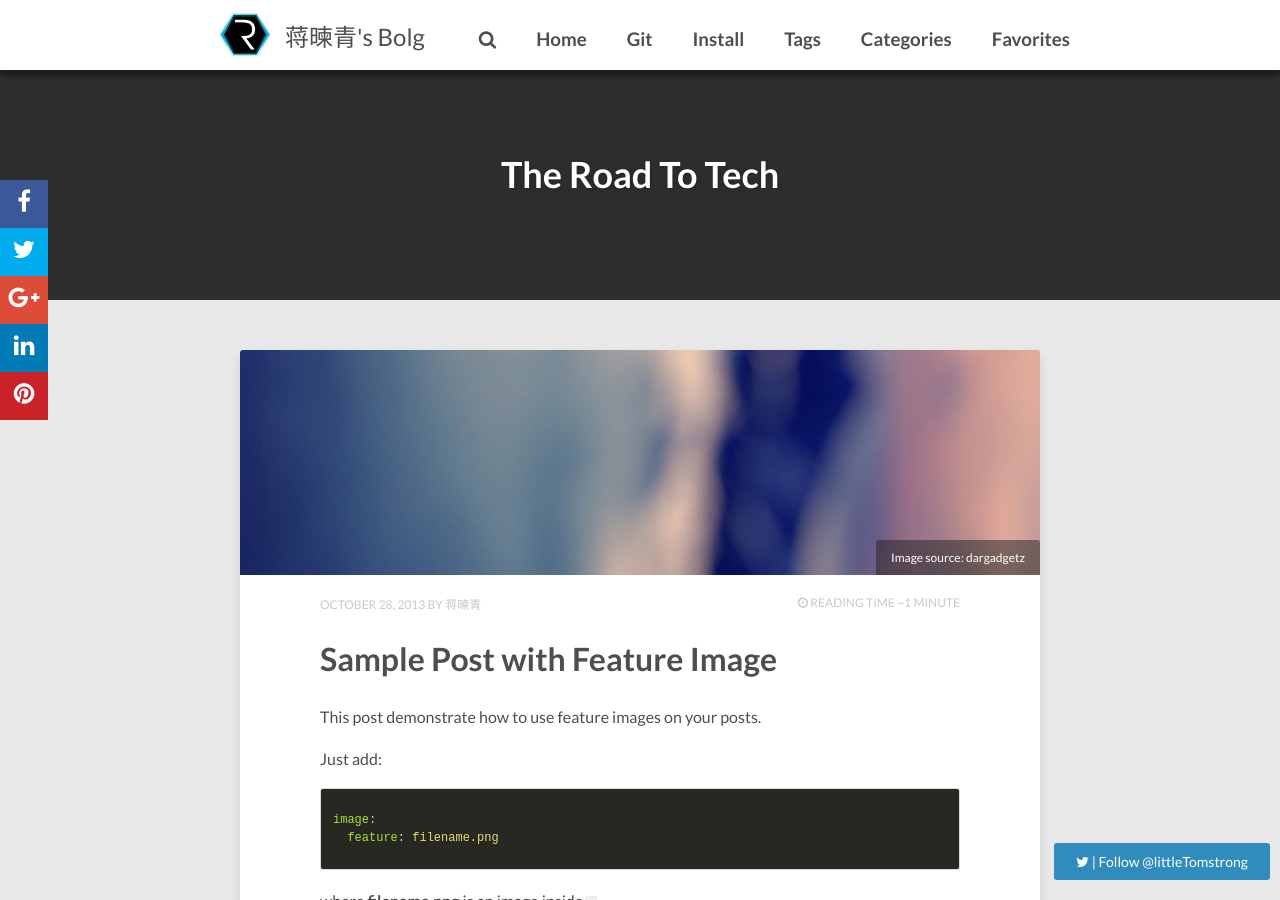
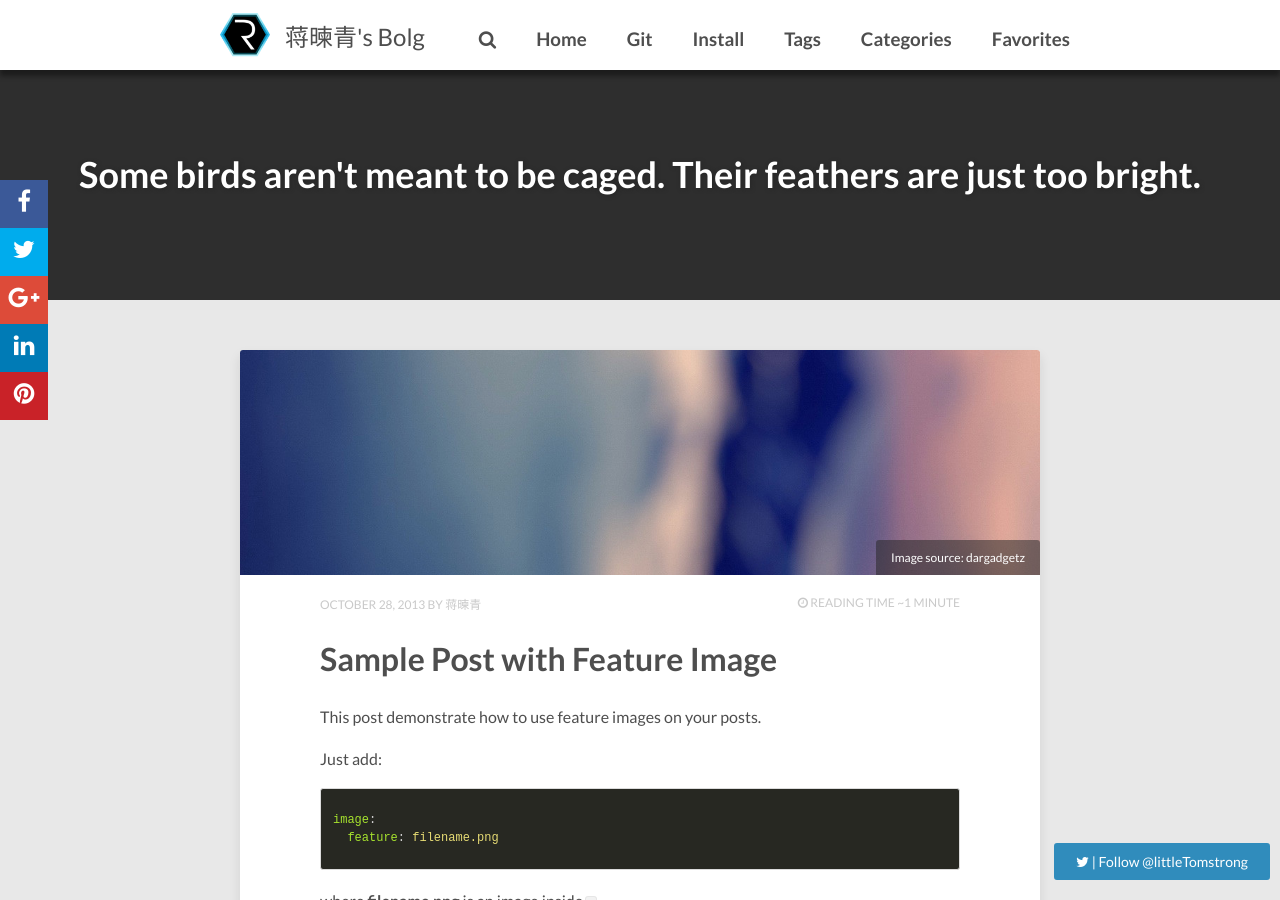
Before and after one commit to JianqingJiang/jianqingjiang.github.io, a Jekyll site: the page built from index.html, in a window 1280 px wide and 900 px high. Built offline with Jekyll 4.4.1, drawn with Linux system fonts in a browser that asks for light colours; nearby versions of some CDN libraries; the list of posts is cut into pages by our own code; comment, search, counter and statistics services are not loaded.

Commit message:
modified _config.yml

```diff
--- a/index.html
+++ b/index.html
@@ -1,6 +1,6 @@
 ---
 layout: post-index
-title: "The Road To Tech"
+title: "Some birds aren't meant to be caged. Their feathers are just too bright."
 description: "Describe this nonsense."
 tags: [Jekyll, theme, themes, responsive, blog, modern]
 comments: false
```
